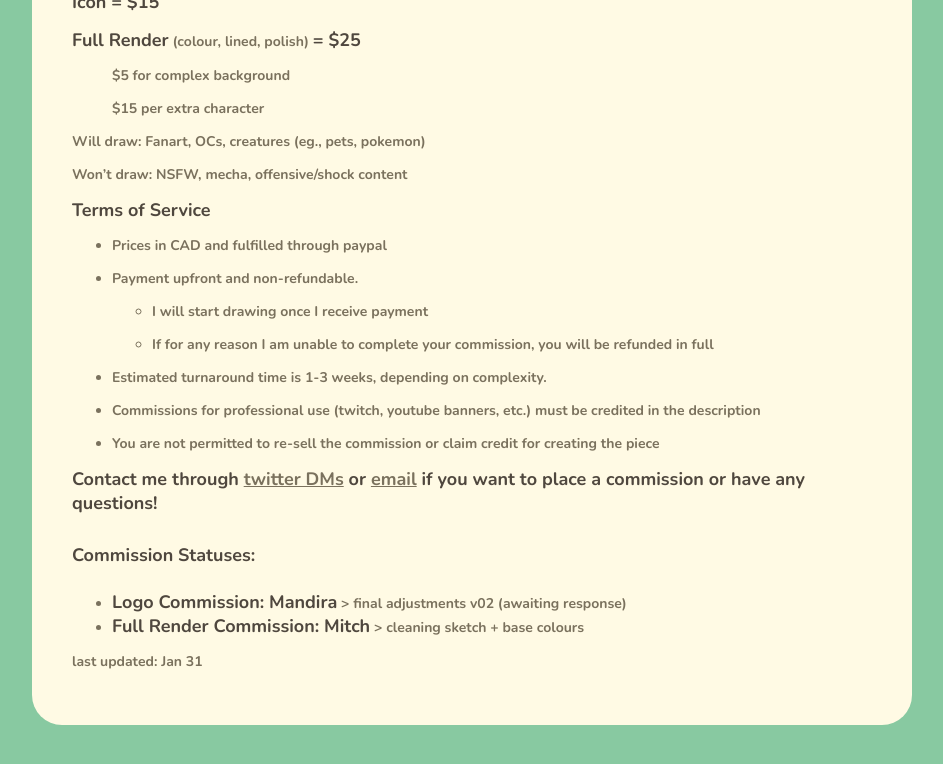
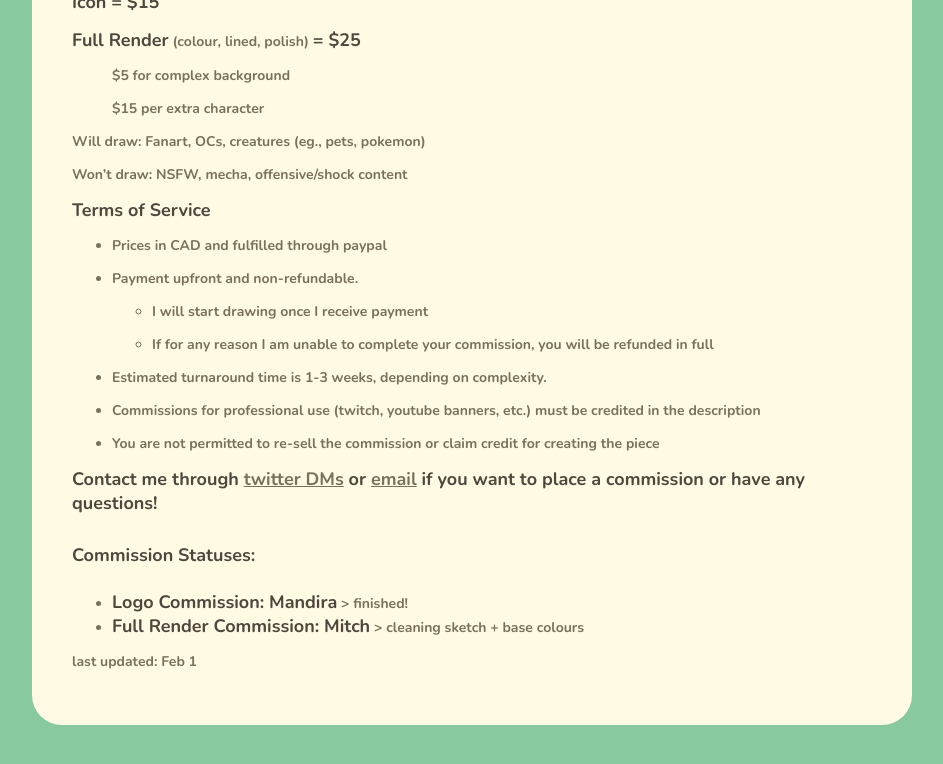
Before and after one commit to antheakwong/antheakwong.github.io, a Jekyll site: the page built from commissions/index.md, in a window 1280 px wide and 900 px high, scrolled down 506 px, cut to the strip 95-859 px from the top of the window. Shown: the whole strip, without its empty margins (168-1111 px from the left). Built offline with Jekyll 4.4.1, drawn with Linux system fonts in a browser that asks for light colours; nearby versions of some CDN libraries.

Commit message:
updated status

```diff
--- a/commissions/index.md
+++ b/commissions/index.md
@@ -40,7 +40,7 @@ Won’t draw: NSFW, mecha, offensive/shock content
 **Contact me through [twitter DMs](https://twitter.com/aysrin) or [email](mailto:hello@antheakwong.com) if you want to place a commission or have any questions!**
 
 # **Commission Statuses:**
-- **Logo Commission: Mandira** > final adjustments v02 (awaiting response)
+- **Logo Commission: Mandira** > finished!
 - **Full Render Commission: Mitch** > cleaning sketch + base colours
 
-last updated: Jan 31
+last updated: Feb 1
```
